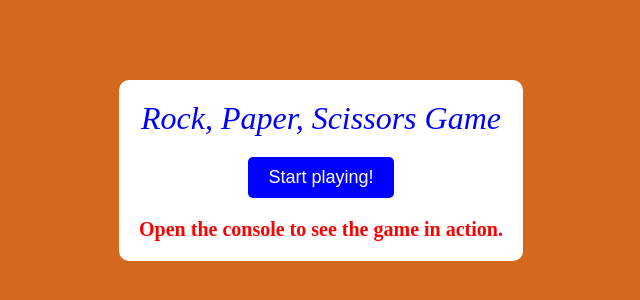
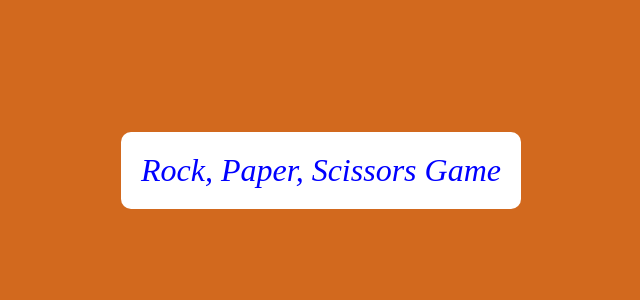
Before and after one commit to giselaimera/rock-paper-scissors, a plain HTML site: page index.html in a window 1280 px wide. Shown: the part 230-530 px from the top of the page, without its empty margins (319-959 px from the left). Drawn offline with Linux system fonts and the light colour scheme.

Commit message:
Removed initial temporary button element which was hardcoded

```diff
--- a/index.html
+++ b/index.html
@@ -10,8 +10,6 @@
   <body>
     <div>
       <h1>Rock, Paper, Scissors Game</h1>
-      <button id="playGame">Start playing!</button>
-      <p>Open the console to see the game in action.</p>
     </div>
   </body>
 </html>
```
